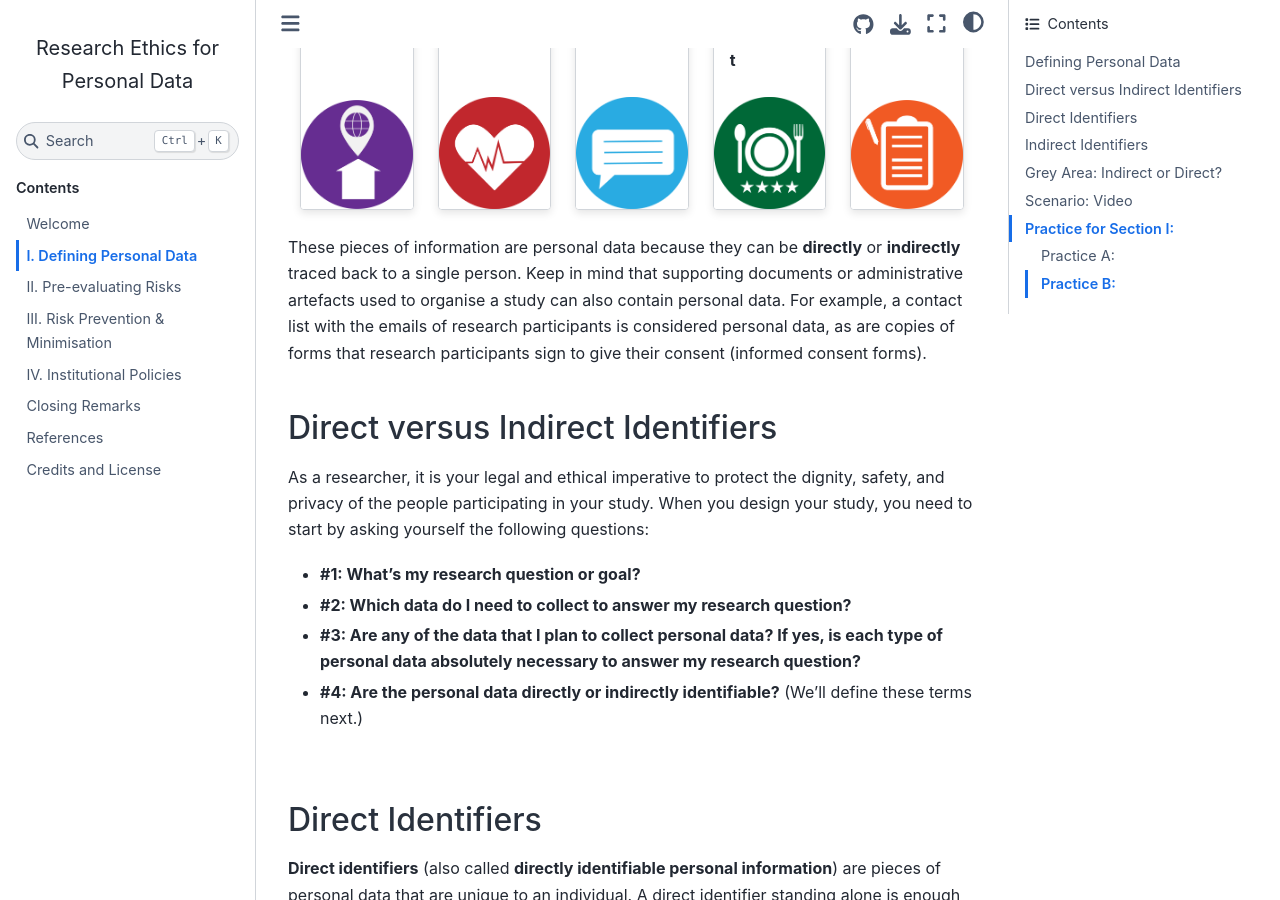
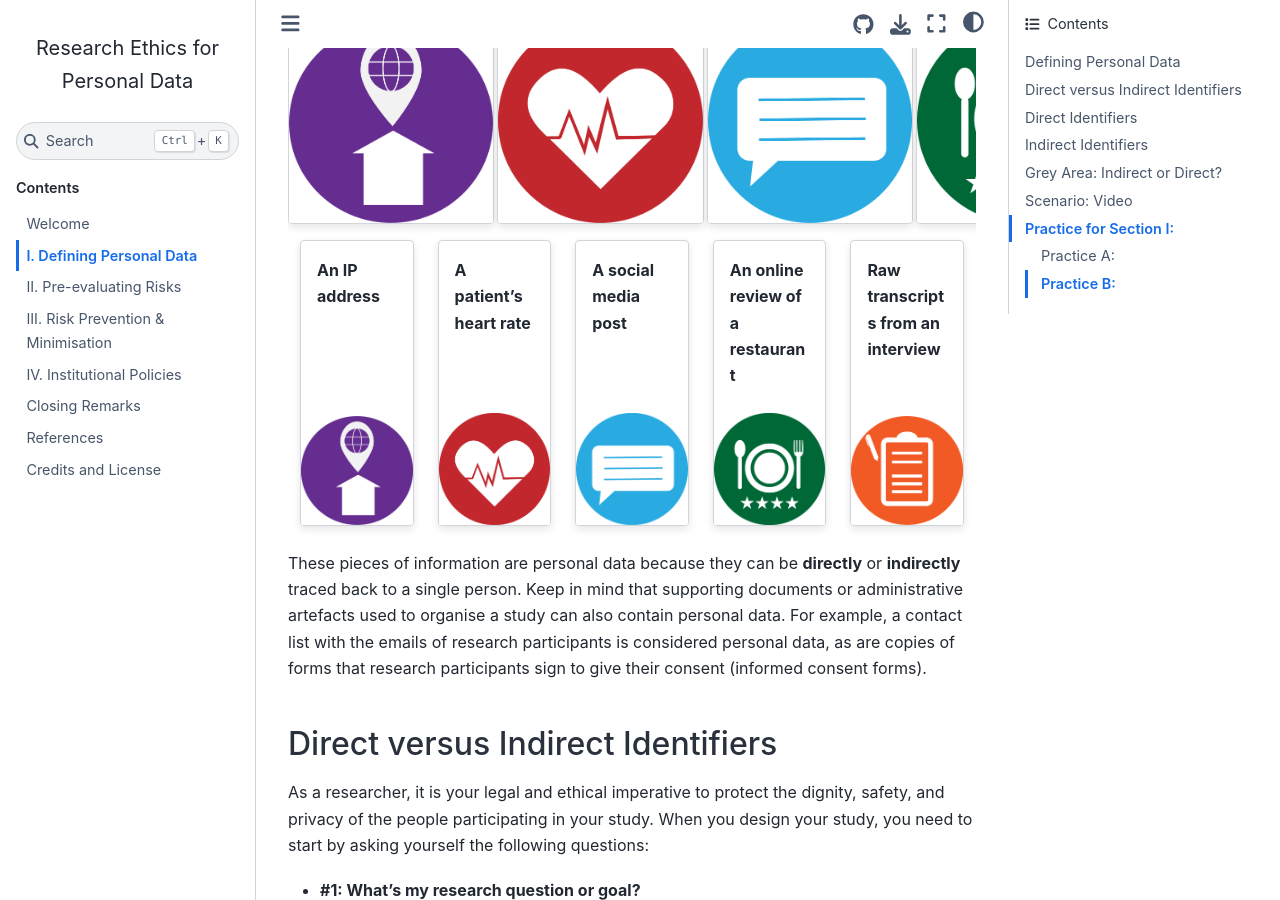
Before and after one commit to tu-delft-library/BSc_Research_Ethics_for_Personal_Data, a Jupyter Book: the page built from book/defining_personal_data.md, in a window 1280 px wide and 900 px high, scrolled down 584 px. Built offline with Jupyter Book 1.0.4 settings and Sphinx 7.4.7 and the Sphinx Book theme 1.1.4, drawn with Linux system fonts in a browser that asks for light colours; comment, search, counter and statistics services are not loaded.

Commit message:
trying out a carousel

```diff
--- a/book/defining_personal_data.md
+++ b/book/defining_personal_data.md
@@ -9,6 +9,24 @@
 <br>
 
 Let's enhance our understanding by looking at a variety of examples of personal data:
+
+::::{card-carousel} 3
+
+:::{card} An IP address
+:img-bottom: graphics/IP_address.png
+:::
+:::{card} A patient's heart rate
+:img-bottom: graphics/Heartrate.png
+:::
+:::{card} A social media post
+:img-bottom: graphics/Social_media_post.png
+:::
+:::{card} An online review of a restaurant
+:img-bottom: graphics/restaurant_review.png
+:::
+:::{card} Raw transcripts from an interview
+:img-bottom: graphics/Interview_transcripts.png
+::::
 
 ::::{grid} 5
 :::{grid-item-card}  An IP address
```
